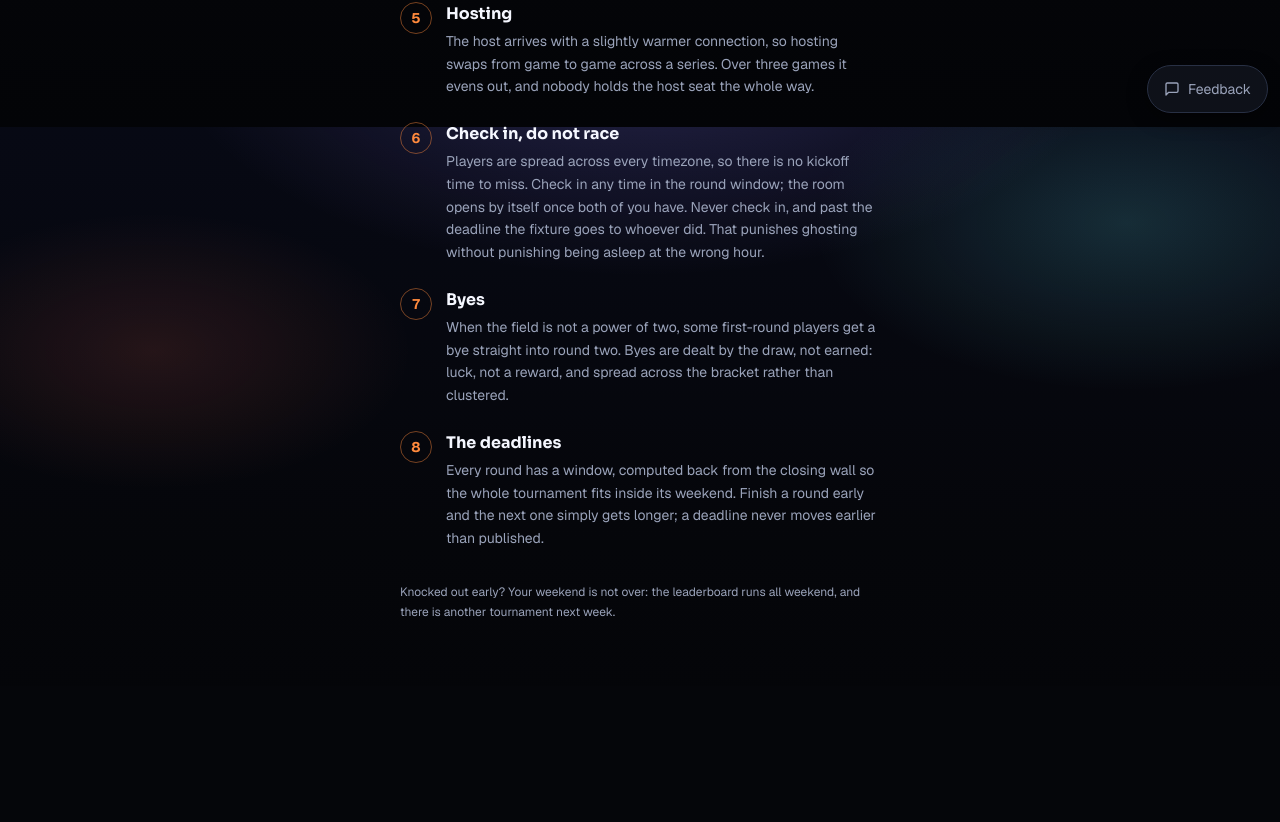
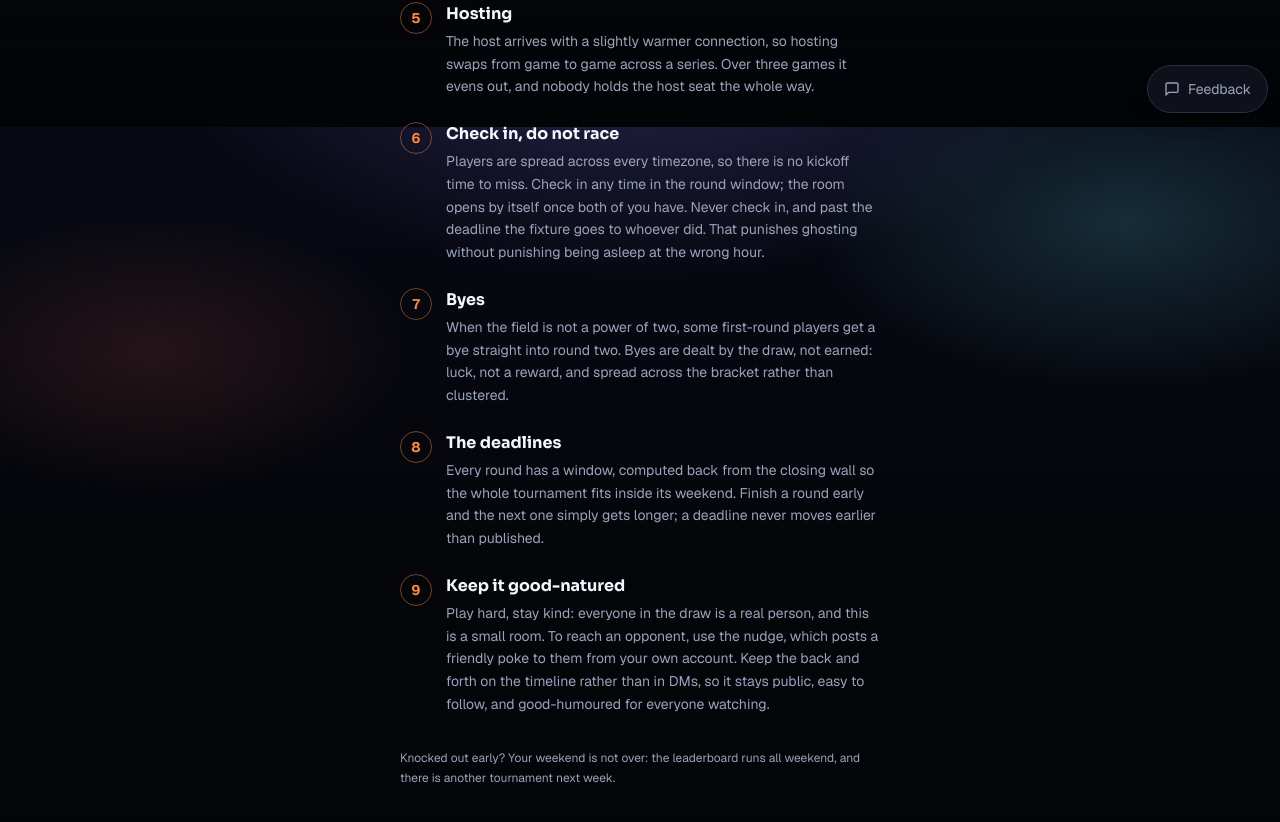
Before and after one commit to chukaibejih/skycave, a Next.js app in the folder frontend/: page /tournament/rules in a window 1280 px wide. Shown: the part 673-1495 px from the top of the page. Before the commit the page ends 1359 px from the top, so only its background shows below. Built offline with nearby package versions, Linux system fonts and the light colour scheme; no server answers.

Commit message:
Tournament rules: add a conduct rule (stay kind, nudge, keep it on the timeline)
A ninth rule asking players to stay good-natured, to reach opponents with the
nudge (which posts from their own account), and to keep the back and forth on
the timeline rather than in DMs.

```diff
--- a/frontend/app/tournament/rules/page.tsx
+++ b/frontend/app/tournament/rules/page.tsx
@@ -67,6 +67,14 @@ export default function RulebookPage() {
           next one simply gets longer; a deadline never moves earlier than
           published.
         </Rule>
+
+        <Rule n="9" title="Keep it good-natured">
+          Play hard, stay kind: everyone in the draw is a real person, and this
+          is a small room. To reach an opponent, use the nudge, which posts a
+          friendly poke to them from your own account. Keep the back and forth
+          on the timeline rather than in DMs, so it stays public, easy to follow,
+          and good-humoured for everyone watching.
+        </Rule>
       </div>
 
       <p className="mt-8 text-xs leading-5 text-[var(--color-text-secondary)]">
```
